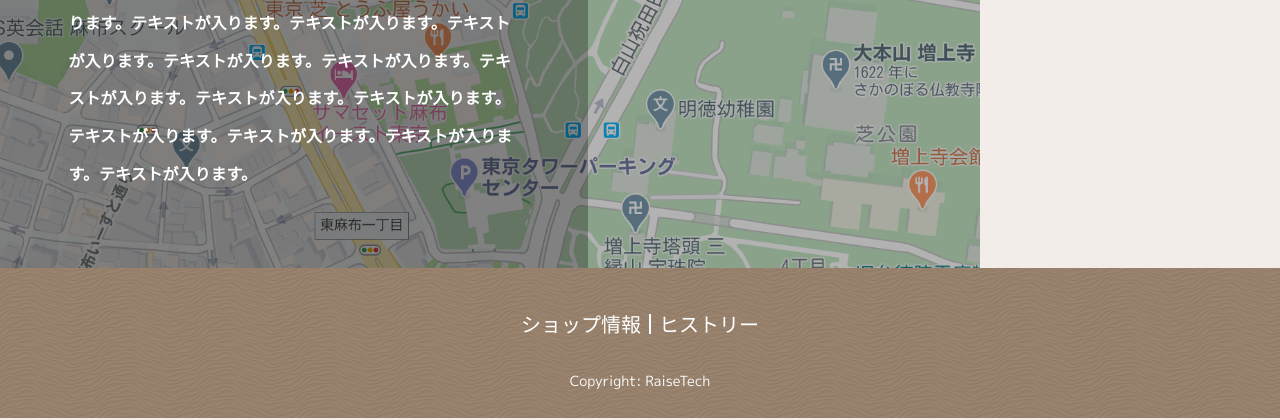
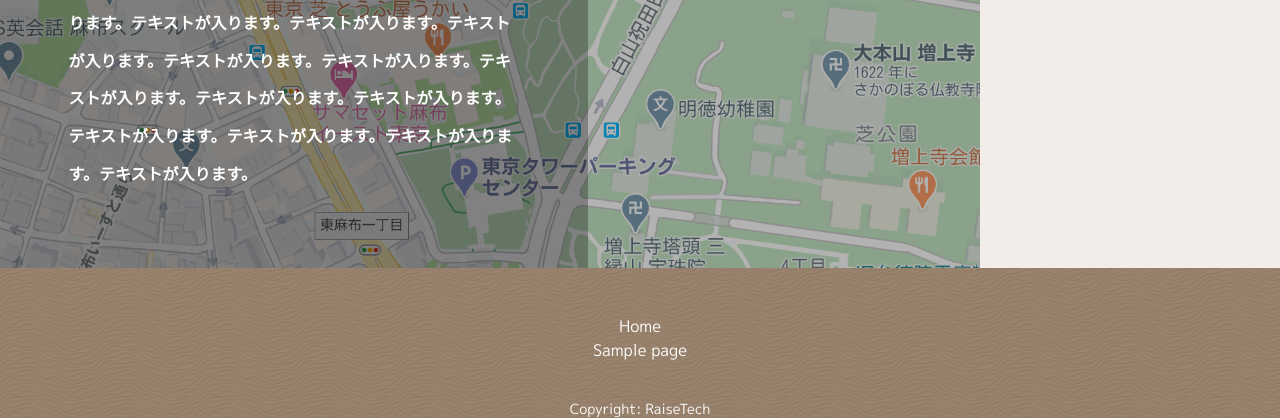
Before and after one commit to jkuwa/Hamburger-WP, a WordPress theme: template index.php in a window 1280 px wide. Shown: the part 1967-2387 px from the top of the page. Run offline with PHP 8.4 and a stand-in for WordPress, Linux system fonts and the light colour scheme; the site name, menu and one post (Sample post) are stand-ins, and other content is empty; some libraries are stand-ins or nearby versions.

Commit message:
menu作成

```diff
--- a/css/style.css
+++ b/css/style.css
@@ -1,3 +1,5 @@
+@charset "utf-8";
+
 html {
   font-size: 62.5%;
 }
--- a/footer.php
+++ b/footer.php
@@ -1,8 +1,5 @@
 <footer class="l-footer p-footer">
-    <ul class="p-footer__nav">
-      <li><a href="page.html">ショップ情報</a></li>
-      <li><a href="#">ヒストリー</a></li>
-    </ul>
+    <?php  wp_nav_menu(); ?>
     <small>Copyright: RaiseTech</small>
   </footer>
 
--- /dev/null
+++ b/functions.php
@@ -0,0 +1,2 @@
+<?php
+  add_theme_support('menus');
```
